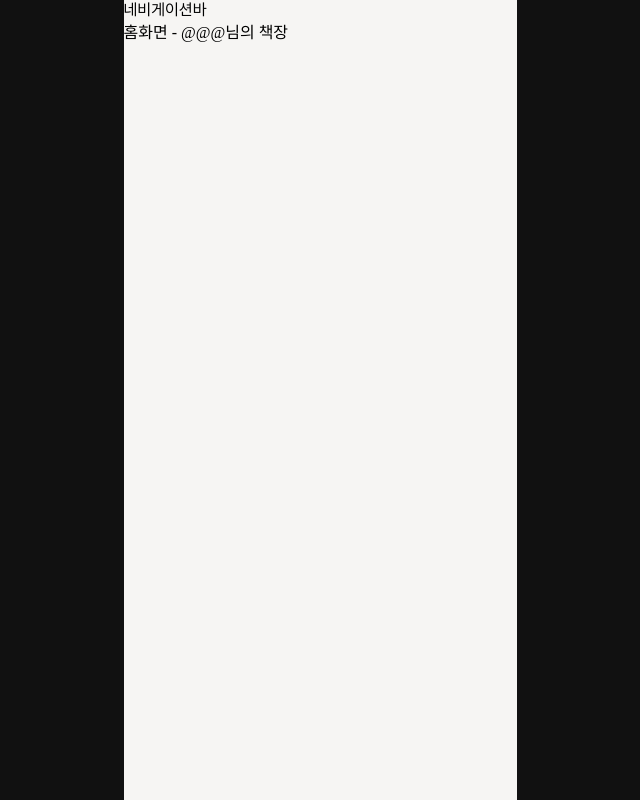
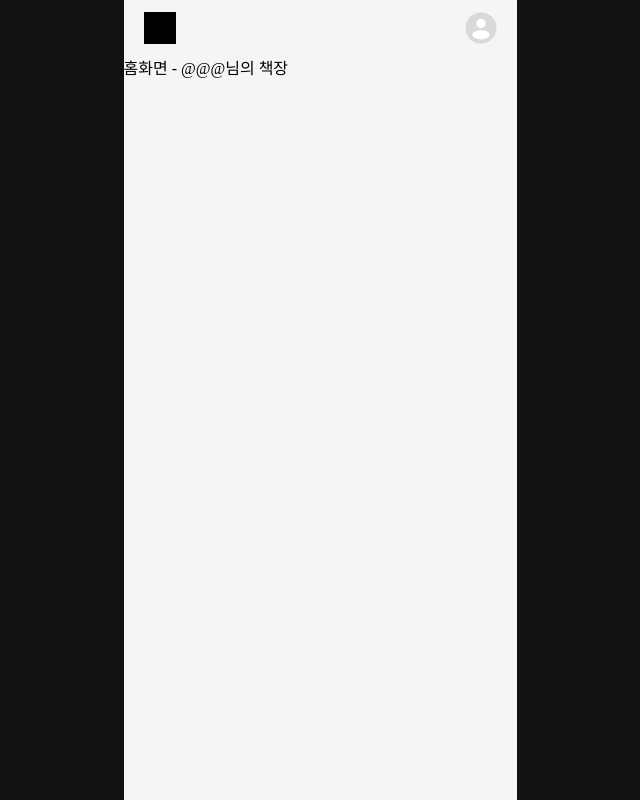
Before and after one commit to DS-ITDA/ITDA-FE, a React (Vite) app: page / in a window 1280 px wide. Shown: the whole page, without its empty margins (320-960 px from the left). Built offline with nearby package versions, Linux system fonts and the light colour scheme; a web font is replaced by a local one.

Commit message:
✨ Feat: 헤더 구현 (#4)
화살표 경로 설정 X

```diff
--- a/src/components/common/Navbar/Navbar.jsx
+++ b/src/components/common/Navbar/Navbar.jsx
@@ -1,7 +1,50 @@
 import * as N from '@components/common/Navbar/NavbarStyle';
+import { useNavigate, useLocation } from 'react-router-dom';
+
+import Profile from '@assets/profile.svg';
+import Back from '@assets/back-black.svg';
+import Next from '@assets/next-black.svg';
+
+/*
+    페이지마다 헤더 다르게 띄우기
+
+    로그인 -> X
+    홈, 사진 업로드, AI 분석, 마이페이지 -> 프로필 헤더
+    그 외 -> 경로 헤더 -> 파라미터 필요
+*/
 
 const Navbar = () => {
-  return <nav>네비게이션바</nav>;
+  const navigate = useNavigate();
+  const location = useLocation();
+  const pathname = location.pathname;
+
+  const profilePaths = ['/', '/ai', '/mypage'];
+
+  //로그인 페이지에서 헤더 X
+  if (pathname === '/login') {
+    return null;
+  }
+  // 프로필 헤더
+  else if (profilePaths.includes(pathname)) {
+    return (
+      <N.Nav>
+        <N.Logo onClick={() => navigate('/')}></N.Logo>
+        <N.Img32 src={Profile} alt="마이페이지" onClick={() => navigate('/mypage')} />
+      </N.Nav>
+    );
+  }
+  // 경로 헤더
+  else {
+    return (
+      <N.Nav>
+        <N.Img24 src={Back} alt="뒤로 가기" />
+        {/* onClick={goBack} */}
+        <N.Logo onClick={() => navigate('/')}></N.Logo>
+        <N.Img24 src={Next} alt="다음" />
+        {/* onClick={goNext}  */}
+      </N.Nav>
+    );
+  }
 };
 
 export default Navbar;
--- a/src/components/common/Navbar/NavbarStyle.js
+++ b/src/components/common/Navbar/NavbarStyle.js
@@ -1,2 +1,28 @@
 import styled from 'styled-components';
 import palette from '@styles/theme';
+
+export const Nav = styled.div`
+  height: 55px;
+
+  display: flex;
+  justify-content: space-between;
+  align-items: center;
+
+  padding: 0 20px;
+`;
+
+export const Logo = styled.div`
+  width: 32px;
+  height: 32px;
+  background-color: black;
+`;
+
+export const Img32 = styled.img`
+  width: 32px;
+  height: 32px;
+`;
+
+export const Img24 = styled.img`
+  width: 24px;
+  height: 24px;
+`;
```
